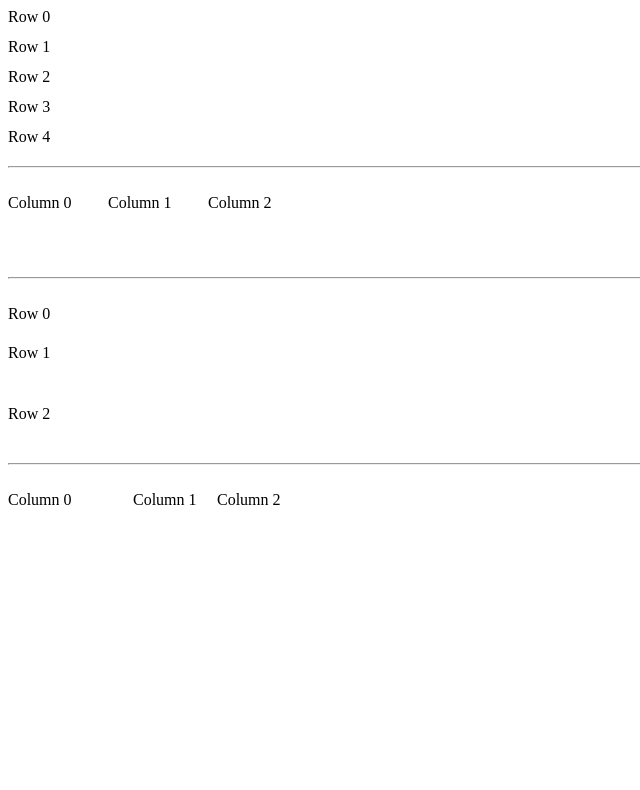
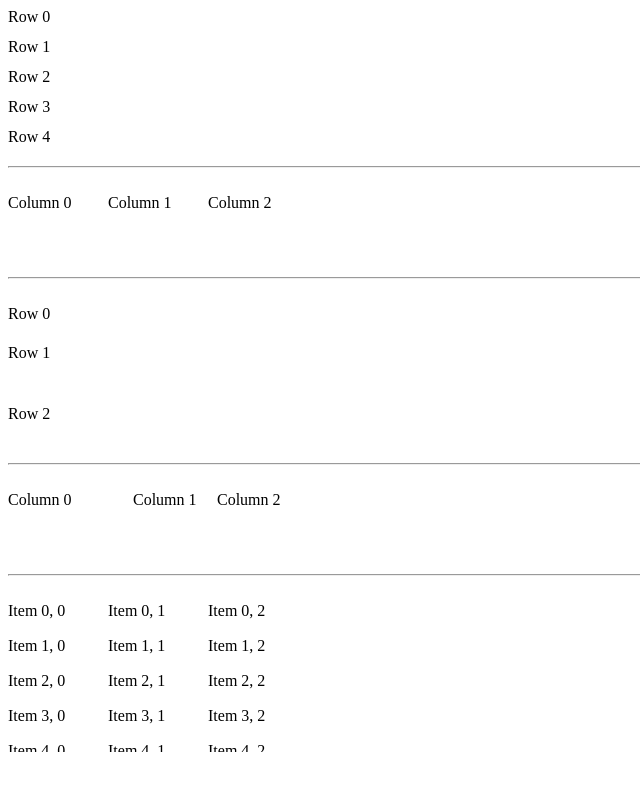
Before and after one commit to adityackr/react-window-practice, a React (Vite) app: page / in a window 1280 px wide. Shown: the top 790 px of the page, without its empty margins (0-640 px from the left). Built offline with nearby package versions, Linux system fonts and the light colour scheme.

Commit message:
add: FixedSizeGrid

```diff
--- a/src/App.jsx
+++ b/src/App.jsx
@@ -1,3 +1,4 @@
+import FixedSizeGridExample from './components/fixed-size-grid';
 import FixedSizedListColumn from './components/fixed-size-list/fixed-column';
 import FixedSizedListRow from './components/fixed-size-list/fixed-row';
 import VariableSizeListColumn from './components/variable-size-list/column';
@@ -16,6 +17,9 @@ const App = () => {
 			<hr />
 			<br />
 			<VariableSizeListColumn />
+			<hr />
+			<br />
+			<FixedSizeGridExample />
 		</div>
 	);
 };
--- /dev/null
+++ b/src/components/fixed-size-grid/index.jsx
@@ -0,0 +1,19 @@
+import { FixedSizeGrid } from 'react-window';
+import Cell from '../shared/cell';
+
+const FixedSizeGridExample = () => {
+	return (
+		<FixedSizeGrid
+			columnCount={1000}
+			columnWidth={100}
+			height={150}
+			rowCount={1000}
+			rowHeight={35}
+			width={300}
+		>
+			{Cell}
+		</FixedSizeGrid>
+	);
+};
+
+export default FixedSizeGridExample;
--- /dev/null
+++ b/src/components/shared/cell/index.jsx
@@ -0,0 +1,9 @@
+const Cell = ({ columnIndex, rowIndex, style }) => {
+	return (
+		<div style={style}>
+			Item {rowIndex}, {columnIndex}
+		</div>
+	);
+};
+
+export default Cell;
```
